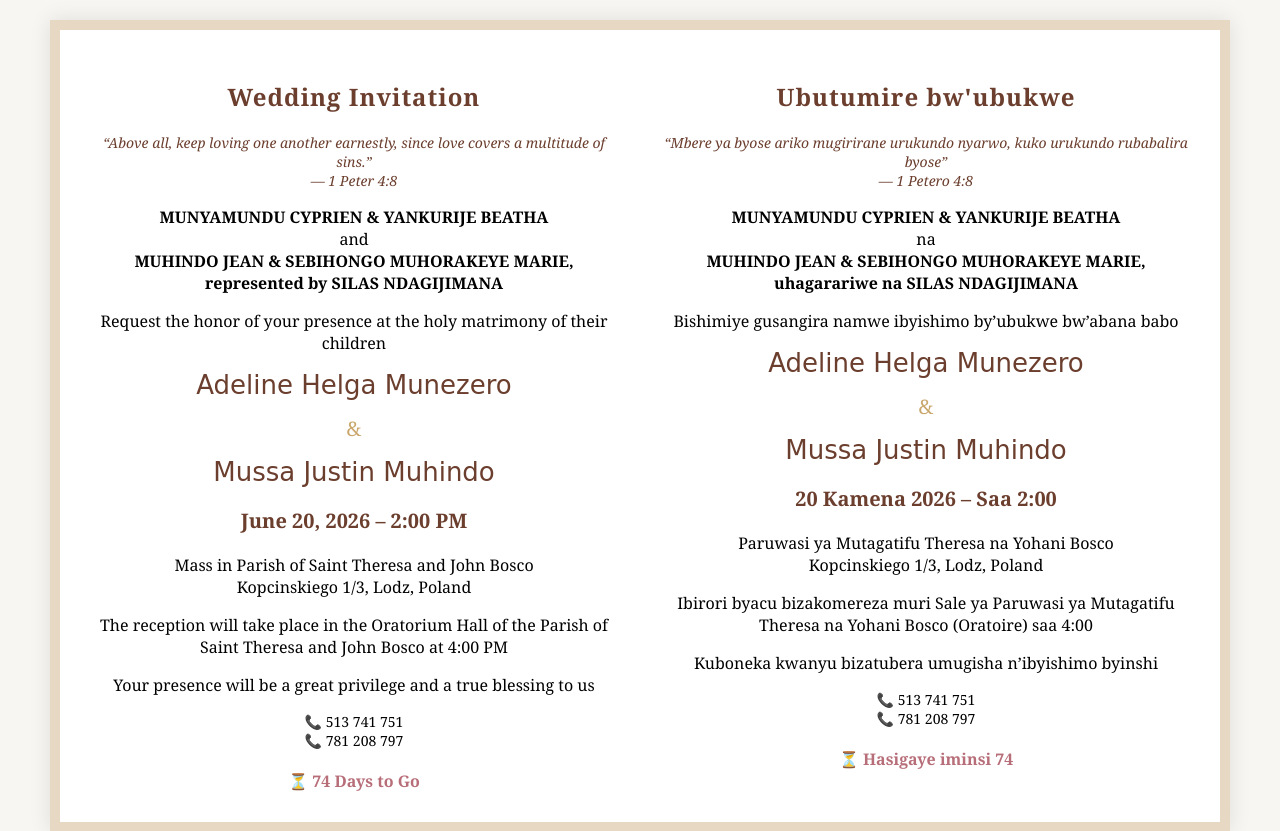
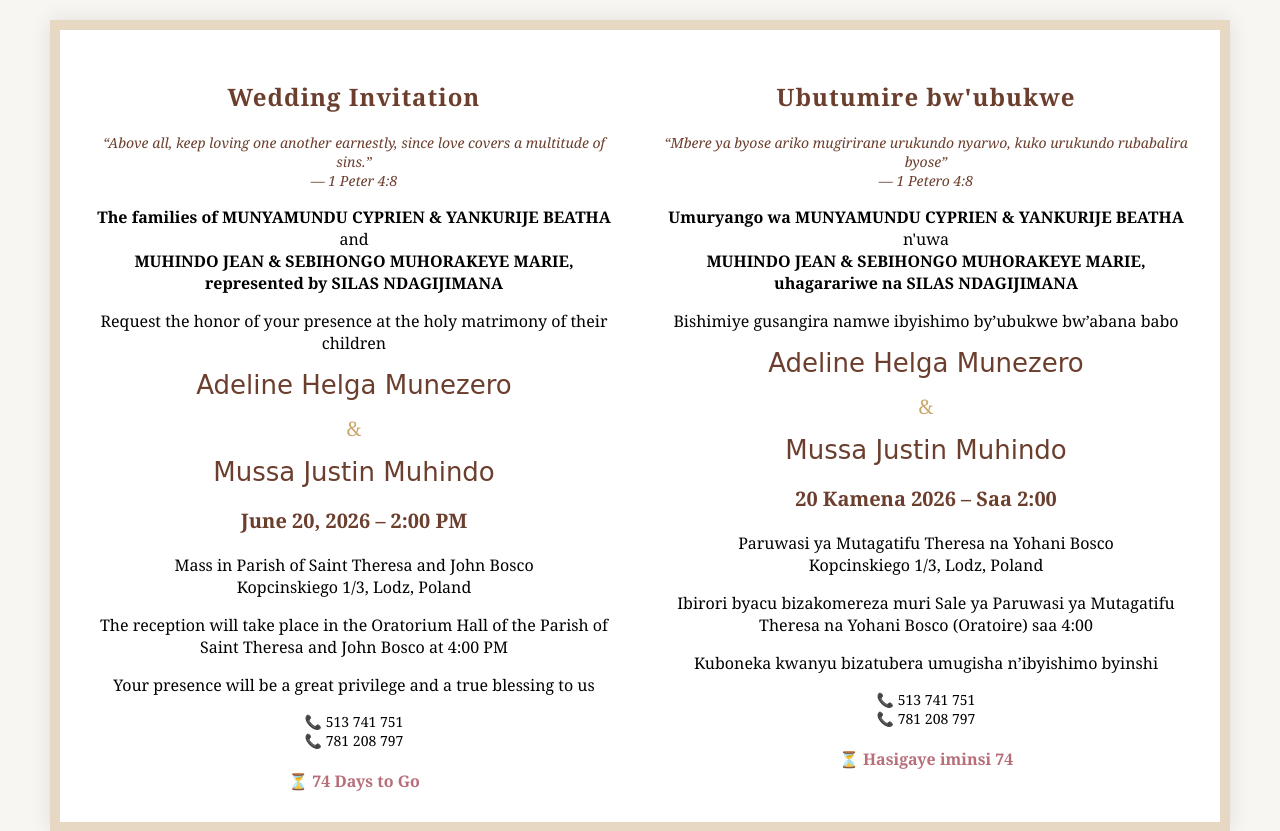
Before and after one commit to jmussamuhindo/wed, a Flask app: page / in a window 1280 px wide. Shown: the top 831 px of the page. Run offline with Flask 3, Linux system fonts and the light colour scheme.

Commit message:
the family

```diff
--- a/templates/index.html
+++ b/templates/index.html
@@ -120,7 +120,7 @@
             — 1 Peter 4:8
         </div>
 
-        <p><b>MUNYAMUNDU CYPRIEN &amp; YANKURIJE BEATHA</b><br>
+        <p><b>The families of MUNYAMUNDU CYPRIEN &amp; YANKURIJE BEATHA</b><br>
         and<br>
         <b>MUHINDO JEAN &amp; SEBIHONGO MUHORAKEYE MARIE, represented by SILAS NDAGIJIMANA</b></p>
 
@@ -160,8 +160,8 @@
             — 1 Petero 4:8
         </div>
 
-        <p><b>MUNYAMUNDU CYPRIEN &amp; YANKURIJE BEATHA</b><br>
-        na<br>
+        <p><b>Umuryango wa MUNYAMUNDU CYPRIEN &amp; YANKURIJE BEATHA</b><br>
+        n'uwa<br>
         <b>MUHINDO JEAN &amp; SEBIHONGO MUHORAKEYE MARIE, uhagarariwe na SILAS NDAGIJIMANA</b></p>
 
         <p>Bishimiye gusangira namwe ibyishimo by’ubukwe bw’abana babo</p>
```
